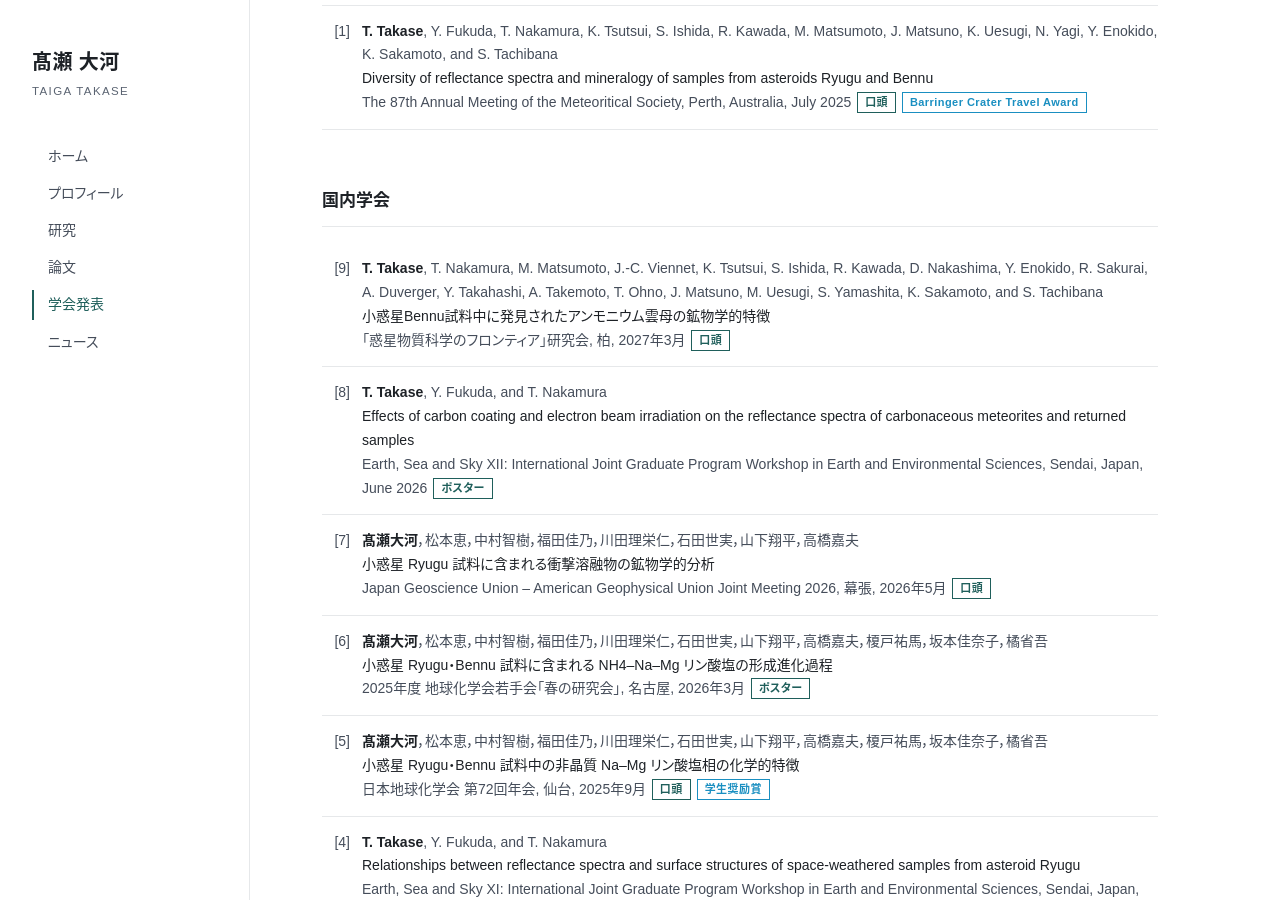
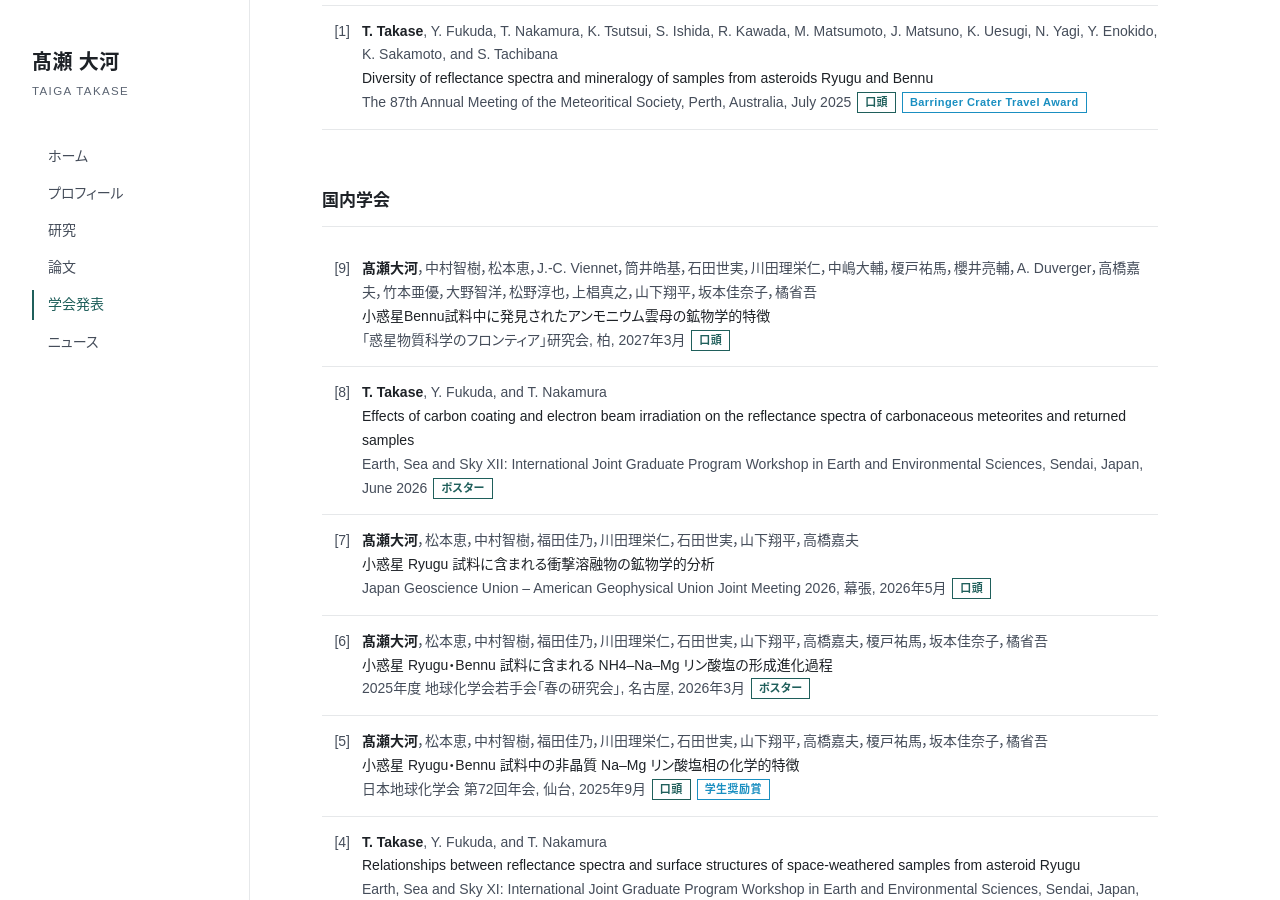
Before and after one commit to takasetaigat1/takasetaigat1.github.io, a Jekyll site: the page built from presentations.html, in a window 1280 px wide and 900 px high, scrolled down 821 px. Built offline with Jekyll 4.4.1, drawn with Linux system fonts in a browser that asks for light colours; some web fonts are replaced.

Commit message:
Use kanji author names for the フロンティア workshop talk
Co-Authored-By: Claude Fable 5.1 <noreply@anthropic.com>
Claude-Session: https://claude.ai/code/session_01WJ69PvNMxXwpNZfvYmXkxj

```diff
--- a/_data/presentations.yml
+++ b/_data/presentations.yml
@@ -21,8 +21,9 @@
 
 - date: 2027-03
   scope: domestic
-  authors: "<me>T. Takase</me>, T. Nakamura, M. Matsumoto, J.-C. Viennet, K. Tsutsui, S. Ishida, R. Kawada, D. Nakashima, Y. Enokido, R. Sakurai, A. Duverger, Y. Takahashi, A. Takemoto, T. Ohno, J. Matsuno, M. Uesugi, S. Yamashita, K. Sakamoto, and S. Tachibana"
+  authors: "<me>髙瀬大河</me>，中村智樹，松本恵，J.-C. Viennet，筒井皓基，石田世実，川田理栄仁，中嶋大輔，榎戸祐馬，櫻井亮輔，A. Duverger，高橋嘉夫，竹本亜優，大野智洋，松野淳也，上椙真之，山下翔平，坂本佳奈子，橘省吾"
   title: "小惑星Bennu試料中に発見されたアンモニウム雲母の鉱物学的特徴"
+  authors_en: "<me>T. Takase</me>, T. Nakamura, M. Matsumoto, J.-C. Viennet, K. Tsutsui, S. Ishida, R. Kawada, D. Nakashima, Y. Enokido, R. Sakurai, A. Duverger, Y. Takahashi, A. Takemoto, T. Ohno, J. Matsuno, M. Uesugi, S. Yamashita, K. Sakamoto, and S. Tachibana"
   title_en: "Mineralogical characteristics of ammonium mica discovered in a sample from asteroid Bennu"
   meeting: "「惑星物質科学のフロンティア」研究会"
   meeting_en: "Workshop on Frontiers of Planetary Materials Science"
```
